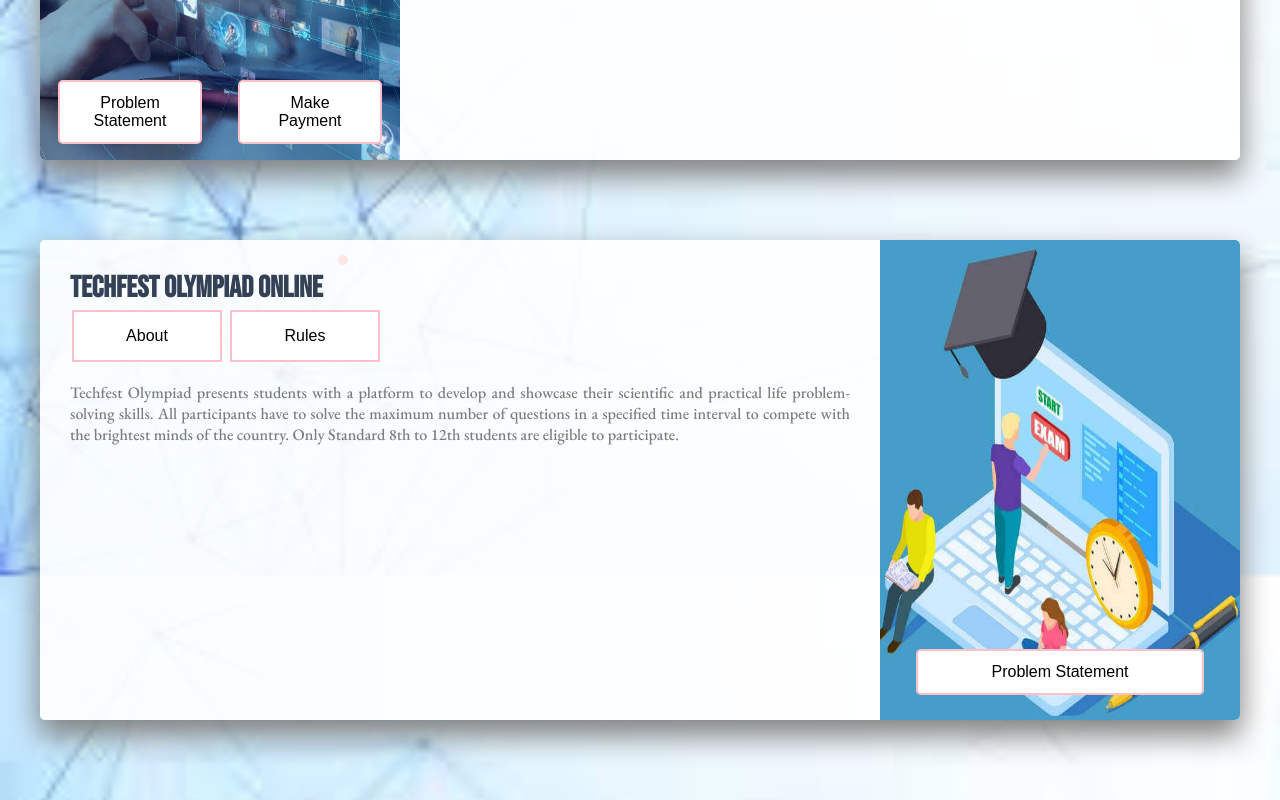
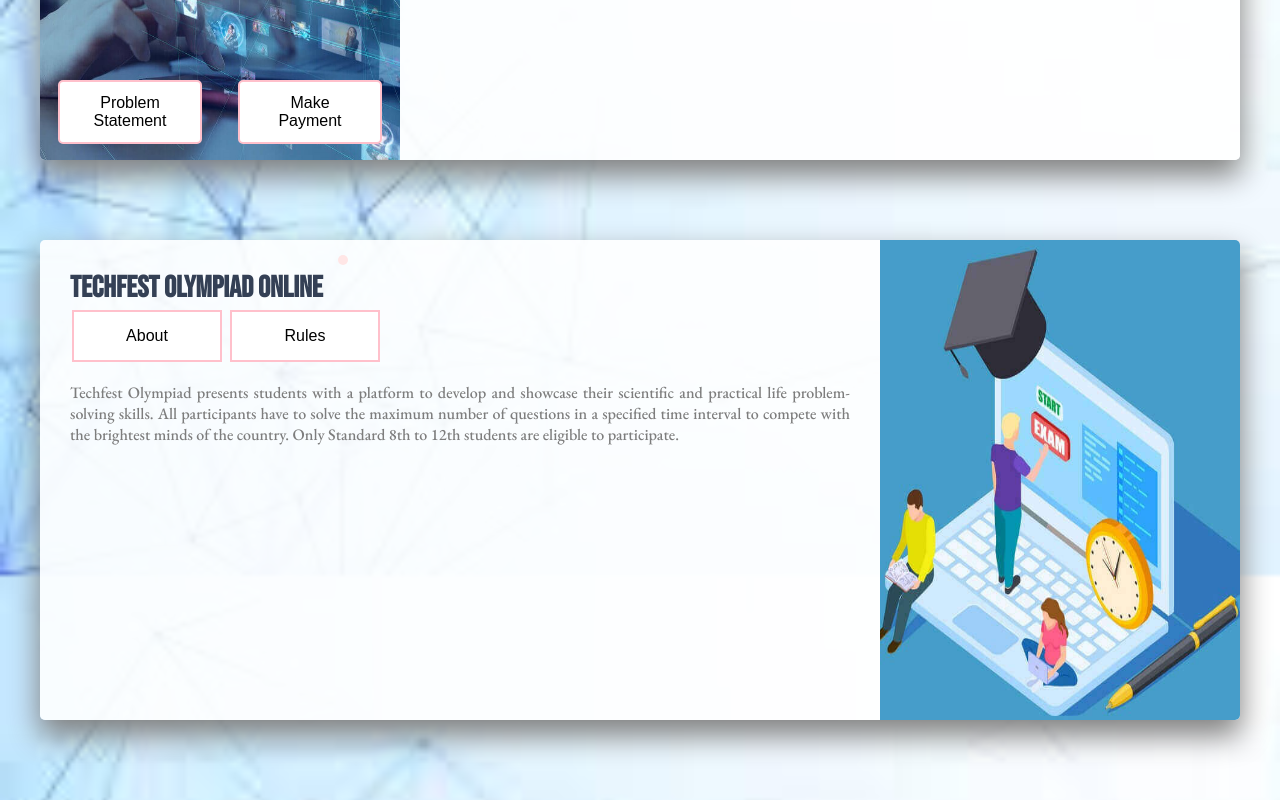
Before and after one commit to suvetha24/20CYS202-UID, a plain HTML site: page anokha/html/events.html in a window 1280 px wide. Shown: the part 1128-1928 px from the top of the page. Drawn offline with nearby package versions, Linux system fonts and the light colour scheme.

Commit message:
updated the payment page

```diff
--- a/anokha/html/events.html
+++ b/anokha/html/events.html
@@ -356,7 +356,6 @@ color: black;
   </div>
   <div class="card3-image">
     <img src="../images/onlinetfo.jpg" width="300">
-    <button class="btn" onclick="location.href='pdf.html';">Problem Statement</button>
     <button class="btn1" onclick="location.href='payment.html';">Make Payment</button>
   </div>
 </div>
```
